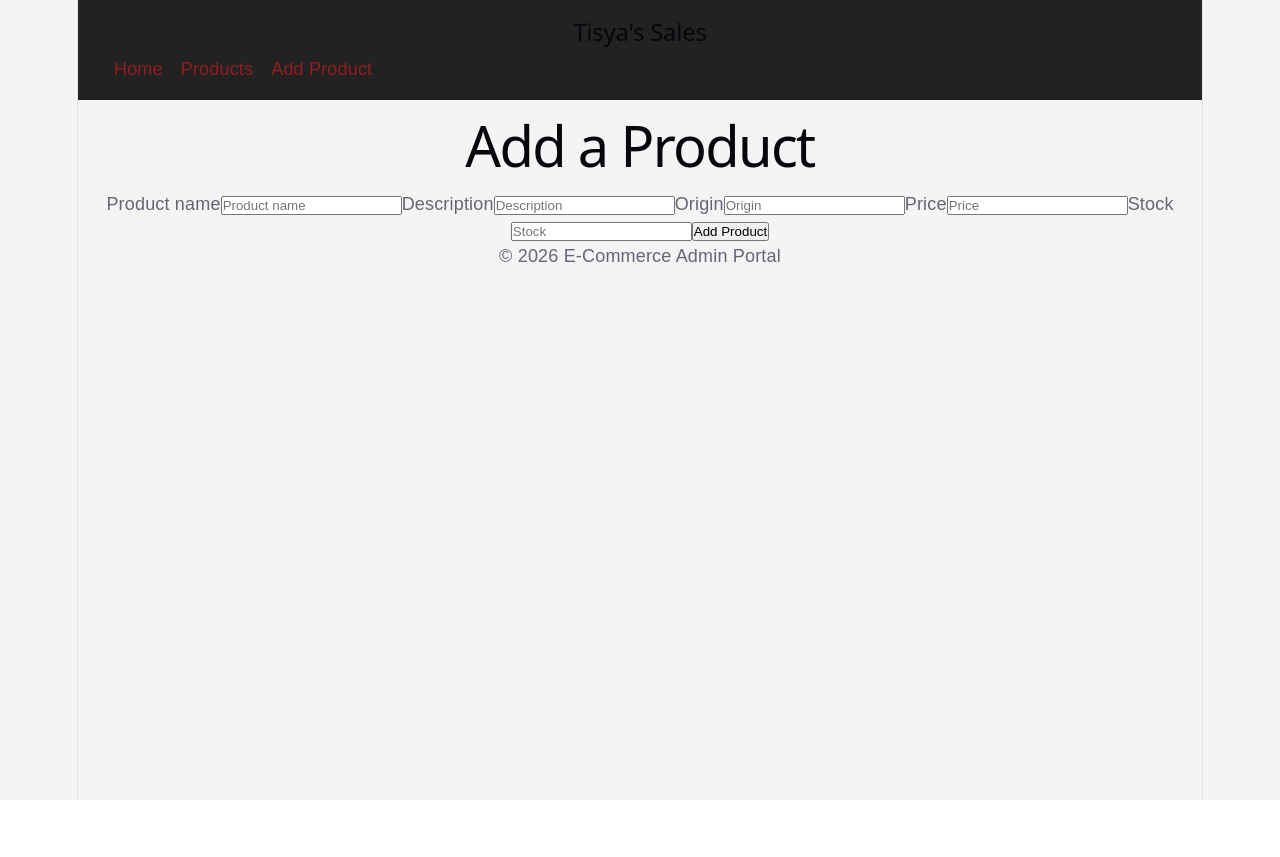
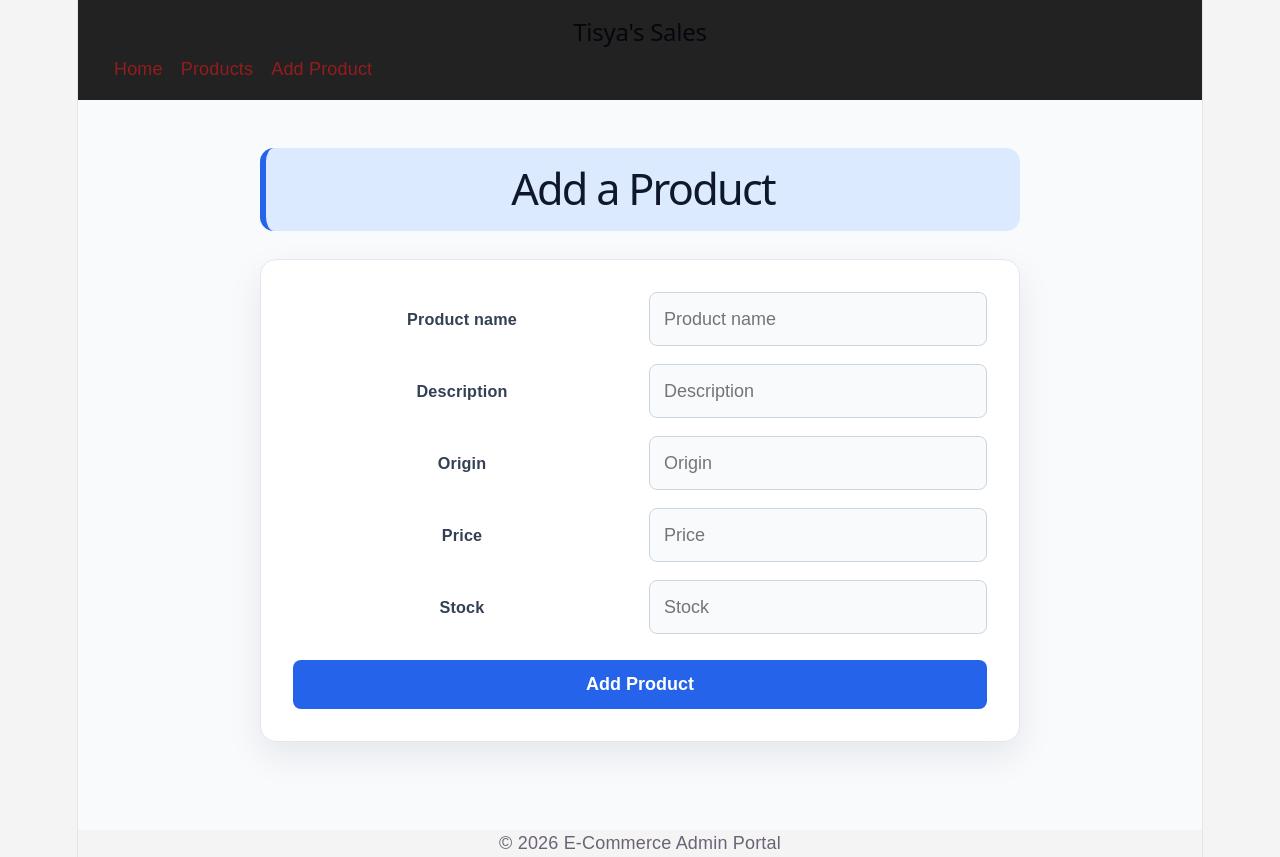
Before and after one commit to ianmwenja8-collab/ecommerce-admin, a React (Vite) app: page /add-product in a window 1280 px wide. Before the commit the page ends 800 px from the top, so only its background shows below. Built offline with nearby package versions, Linux system fonts and the light colour scheme; data requests are answered from the project's data file.

Commit message:
Improved AddProductPage Layout

```diff
--- a/src/App.css
+++ b/src/App.css
@@ -78,3 +78,101 @@ body {
     flex-direction: column;
   }
 }
+
+/*Add Product Page Styles*/
+.add-product-page {
+  min-height: calc(100vh - 70px);
+  padding: 48px 24px;
+  background: #f8fafc;
+}
+
+.add-product-page > h1 {
+  max-width: 760px;
+  margin: 0 auto 28px;
+  padding: 28px 32px;
+  color: #0f172a;
+  background: #dbeafe;
+  border-left: 6px solid #2563eb;
+  border-radius: 14px;
+  font-size: 2.4rem;
+  letter-spacing: -0.04em;
+}
+
+.add-product-page > form {
+  max-width: 760px;
+  margin: 0 auto;
+  padding: 32px;
+  background: #ffffff;
+  border: 1px solid #e2e8f0;
+  border-radius: 16px;
+  box-shadow: 0 14px 35px rgba(15, 23, 42, 0.08);
+  display: grid;
+  grid-template-columns: repeat(2, minmax(0, 1fr));
+  gap: 18px;
+}
+
+/* Labels and inputs are direct children in your current ProductForm */
+.add-product-page > form > label {
+  color: #334155;
+  font-size: 0.9rem;
+  font-weight: 700;
+  align-self: center;
+}
+
+.add-product-page > form > input {
+  width: 100%;
+  box-sizing: border-box;
+  padding: 13px 14px;
+  color: #0f172a;
+  background: #f8fafc;
+  border: 1px solid #cbd5e1;
+  border-radius: 8px;
+  font: inherit;
+  outline: none;
+  transition: 0.2s ease;
+}
+
+.add-product-page > form > input:focus {
+  background: #ffffff;
+  border-color: #2563eb;
+  box-shadow: 0 0 0 4px rgba(37, 99, 235, 0.12);
+}
+
+.add-product-page > form > button {
+  grid-column: 1 / -1;
+  margin-top: 8px;
+  padding: 14px 20px;
+  color: #ffffff;
+  background: #2563eb;
+  border: 0;
+  border-radius: 8px;
+  font-size: 1rem;
+  font-weight: 700;
+  cursor: pointer;
+  transition: 0.2s ease;
+}
+
+.add-product-page > form > button:hover {
+  background: #1d4ed8;
+  transform: translateY(-1px);
+}
+
+@media (max-width: 650px) {
+  .add-product-page {
+    padding: 28px 16px;
+  }
+
+  .add-product-page > h1 {
+    padding: 22px;
+    font-size: 2rem;
+  }
+
+  .add-product-page > form {
+    grid-template-columns: 1fr;
+    padding: 22px;
+  }
+
+  .add-product-page > form > button {
+    grid-column: auto;
+  }
+}
--- a/src/Pages/AddProductPage.jsx
+++ b/src/Pages/AddProductPage.jsx
@@ -17,7 +17,7 @@ function AddProductPage() {
   }
 
   return (
-    <div>
+    <div className="add-product-page">
       <h1>Add a Product</h1>
       <ProductForm onSubmit={handleAddProduct} />
     </div>
```
